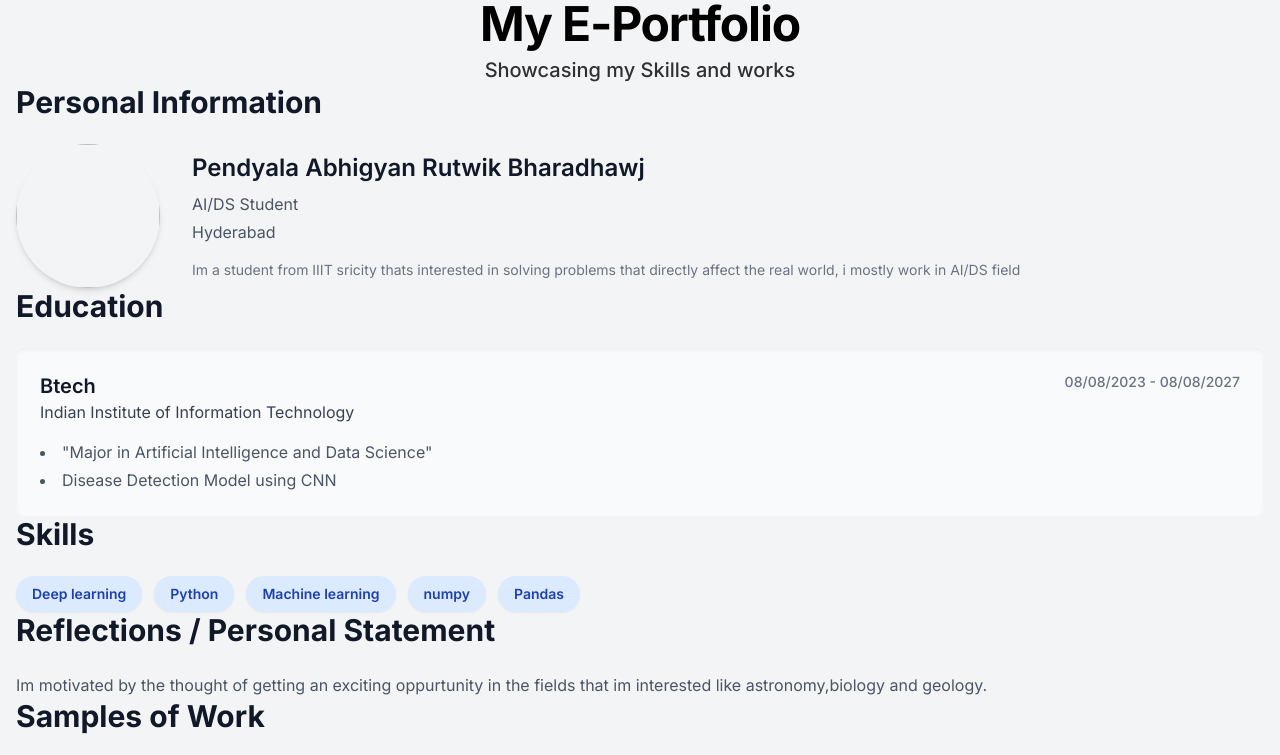
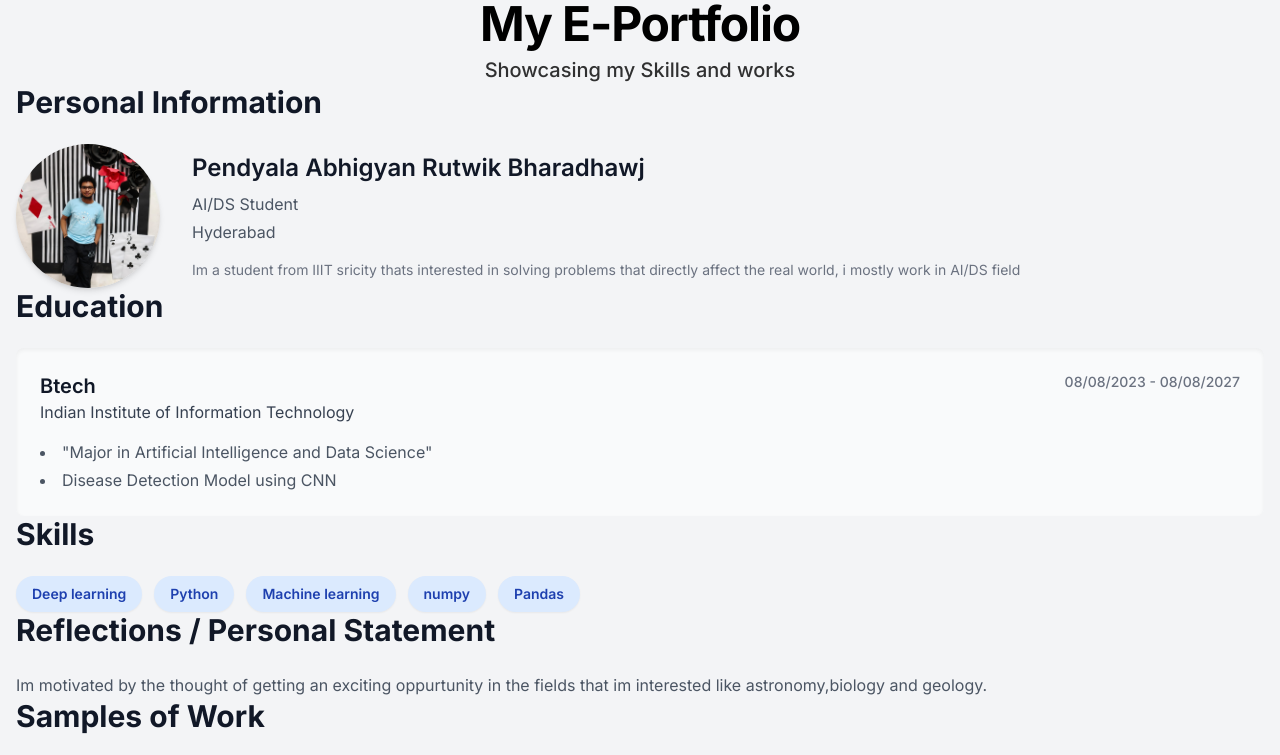
Before and after one commit to Simbalol2006/Simbalol2006.github.io, a plain HTML site: page index.html in a window 1280 px wide. Shown: the top 755 px of the page. Drawn offline with nearby package versions, Linux system fonts and the light colour scheme.

Commit message:
Update index.html

```diff
--- a/index.html
+++ b/index.html
@@ -39,7 +39,7 @@
             <h2 class="text-3xl font-bold text-gray-900 mb-6">Personal Information</h2>
             <div class="flex flex-col md:flex-row items-center space-y-6 md:space-y-0 md:space-x-8">
                 <div class="flex-shrink-0">
-                    <img src="WhatsApp%20Image%202025-06-13%20at%2018.45.53_382a544e.jpg" class="rounded-full shadow-md w-36 h-36 object-cover">
+                    <img src="image.jpg" class="rounded-full shadow-md w-36 h-36 object-cover">
                 </div>
                 <div class="text-center md:text-left">
                     <h3 class="text-2xl font-semibold text-gray-900">Pendyala Abhigyan Rutwik Bharadhawj</h3>
```
